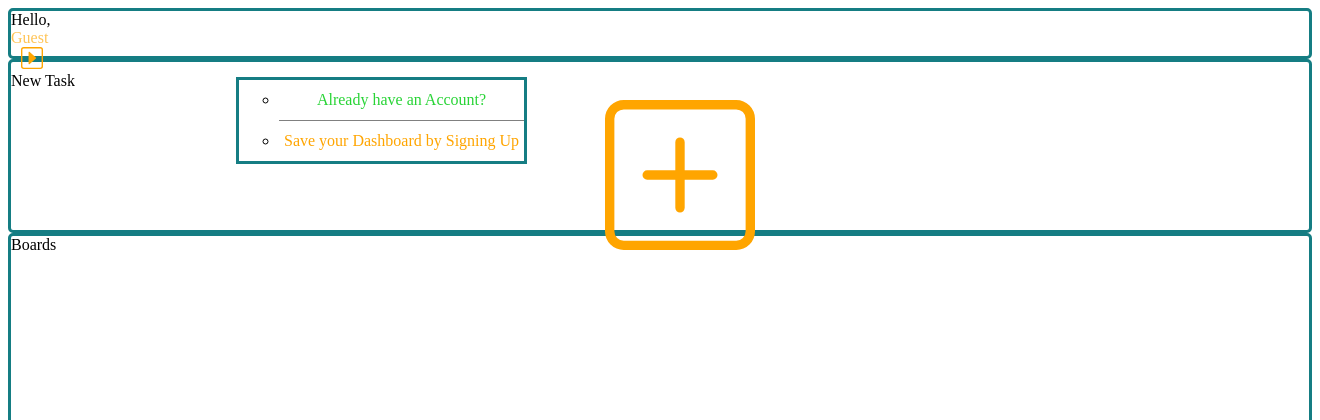
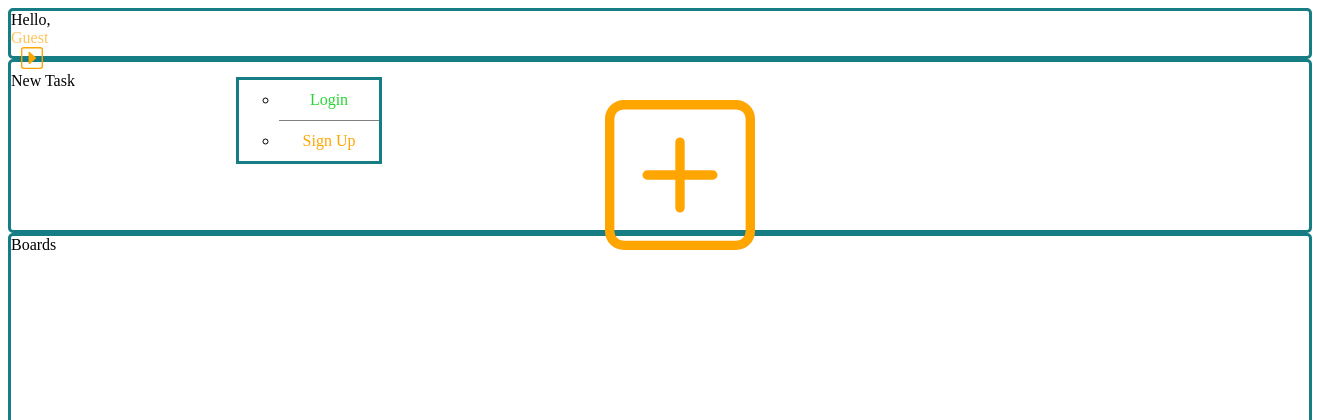
Before and after one commit to reeson46/Planner, a Django app: template templates/dashboard/sidebar.html in a window 1320 px wide; the page is wider, and only the part inside the window is pictured. Shown: the top 420 px of that part. Run offline with Django 3.2, Linux system fonts and the light colour scheme; the template is opened without the code that fills it, so the values that code supplies are empty.

Commit message:
fixed tooltips

```diff
--- a/static/dashboard/sidebar/css/sidebar.css
+++ b/static/dashboard/sidebar/css/sidebar.css
@@ -210,6 +210,14 @@
     height: 100%;
 }
 
+.sidebar-add-icon{
+    height: 100%;
+}
+.sidebar-add-icon:hover{
+    cursor: pointer;
+    fill: yellow;
+}
+
 .sidebar-add-board-guest,
 .add-category-guest {
     height: 100%;
@@ -302,6 +310,6 @@ li.account-dropdown-item {
     border: 3px solid #157d83;
     padding-top: 0;
     padding-bottom: 0;
-    min-width: 200px;
+    min-width: 100px;
     position: fixed !important;
 }
--- a/static/dashboard/sidebar/js/sidebar.js
+++ b/static/dashboard/sidebar/js/sidebar.js
@@ -26,12 +26,12 @@ $(document).ready(function () {
     $('.sidebar-add-board-guest').attr('title', content).tooltip();
 
     if(TOTAL_CATEGORIES >= 3){
-      var content = "To add more Categories you must Sign Up. Don't worry, it's free!"
+      var content = "To add a new Category you must Sign Up. Don't worry, it's free!"
       $('.category-tooltip-div').attr('title', content).tooltip();
     }
 
     if(TOTAL_TASKS >= 10){
-      var content = "To add more Tasks you must Sign Up. Don't worry, it's free!"
+      var content = "To add a new Task you must Sign Up. Don't worry, it's free!"
       $('.sidebar-add-newtask').attr('title', content).tooltip();
     }
 
--- a/static/main/js/main.js
+++ b/static/main/js/main.js
@@ -10,7 +10,7 @@ function guestCategoryLimit(json) {
     add_icon.removeClass('rename-add-icon')
     add_icon.addClass('add-category-guest')
 
-    var content = "To add more Categories you must Sign Up. Don't worry, it's free!"
+    var content = "To add a new Category you must Sign Up. Don't worry, it's free!"
     tooltip.attr('title', content).tooltip();
 
   } else {
@@ -32,7 +32,7 @@ function guestTaskLimit(json){
     add_icon.removeClass('newtask-icon')
     add_icon.addClass('sidebar-add-task-guest')
 
-    var content = "To add more Tasks you must Sign Up. Don't worry, it's free!"
+    var content = "To add a new Task you must Sign Up. Don't worry, it's free!"
     tooltip.attr('title', content).tooltip();
   }else{
     add_icon.addClass('newtask-icon')
--- a/templates/dashboard/sidebar.html
+++ b/templates/dashboard/sidebar.html
@@ -41,10 +41,8 @@
             d="M5.795 12.456A.5.5 0 0 1 5.5 12V4a.5.5 0 0 1 .832-.374l4.5 4a.5.5 0 0 1 0 .748l-4.5 4a.5.5 0 0 1-.537.082z" />
         </svg>
         <ul class="dropdown-menu dropdown-menu-guest bg-dark" aria-labelledby="accountDropdown">
-          <li class="account-dropdown-item"><a id="account-btn" href="{% url 'account:login' %}">Already have an
-              Account?</a></li>
-          <li class="account-dropdown-item"><a id="logout-btn" href="{% url 'account:register' %}">Save your Dashboard
-              by Signing Up</a></li>
+          <li class="account-dropdown-item"><a id="account-btn" href="{% url 'account:login' %}">Login</a></li>
+          <li class="account-dropdown-item"><a id="logout-btn" href="{% url 'account:register' %}">Sign Up</a></li>
         </ul>
       </div>
     </div>
@@ -76,8 +74,12 @@
           <div class="fs-4 text-white">
             Boards
           </div>
-          <svg xmlns="http://www.w3.org/2000/svg" width="22" height="22" fill="orange" class="bi bi-plus-square {% if user.is_authenticated %}rename-add-icon sidebar-add-icon {% else %}
-            sidebar-add-board-guest{% endif %}" data-sender="board" data-action="add"
+          <svg xmlns="http://www.w3.org/2000/svg" width="22" height="22" fill="orange" class="bi bi-plus-square
+            {% if user.is_authenticated %}
+            rename-add-icon sidebar-add-icon
+            {% else %}
+            sidebar-add-board-guest
+            {% endif %}" data-sender="board" data-action="add"
             data-placeholder="Enter Board name" data-value="" data-id="" viewBox="0 0 16 16" data-bs-toggle="tooltip" data-bs-placement="right" title="">
             <path
               d="M14 1a1 1 0 0 1 1 1v12a1 1 0 0 1-1 1H2a1 1 0 0 1-1-1V2a1 1 0 0 1 1-1h12zM2 0a2 2 0 0 0-2 2v12a2 2 0 0 0 2 2h12a2 2 0 0 0 2-2V2a2 2 0 0 0-2-2H2z" />
--- a/templates/dashboard/task/task_form.html
+++ b/templates/dashboard/task/task_form.html
@@ -56,7 +56,7 @@
       <div class="row m-0">
         <label class="text-white mb-1 p-0" for="subtask-lb">Subtasks</label>
         <input type="text-sub" id="subtask-input" class="card subtask-lb bg-dark text-light col-10 p-0"
-          placeholder="Enter subtask">
+          placeholder="Enter subtask...and press Enter">
       </div>
       <br>
 
```
